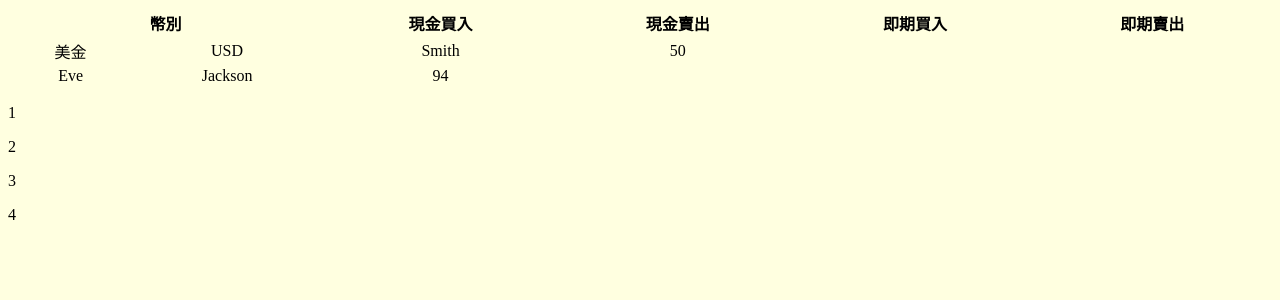
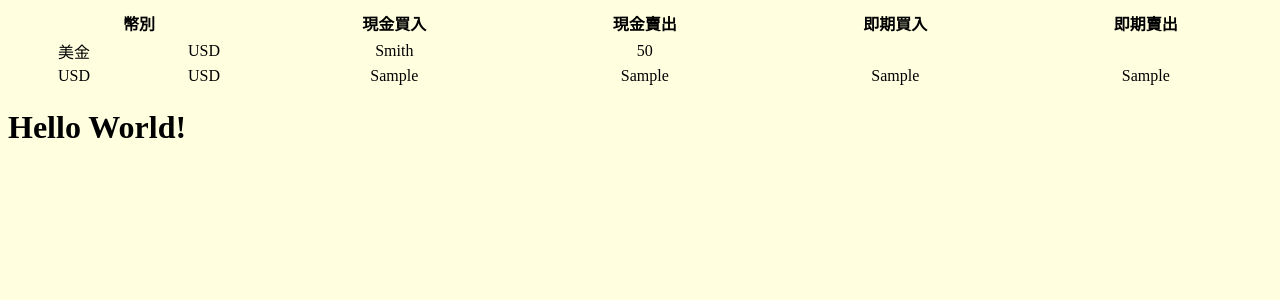
Before and after one commit to HuangLiang-Jun/PyDjango, a Django app: page /hello/ in a window 1280 px wide. Shown: the top 300 px of the page. Run offline with Django 3.2, Linux system fonts and the light colour scheme; tables that the repository leaves empty hold one stand-in row (values such as "Sample post").

Commit message:
html table setup

```diff
--- a/mysite/mysite/urls.py
+++ b/mysite/mysite/urls.py
@@ -15,10 +15,10 @@ Including another URLconf
 """
 from django.contrib import admin
 from django.urls import path
-from trips.views import hello_world
+from trips.views import fx
 import getFx
 urlpatterns = [
     path('admin/', admin.site.urls),
-    path('hello/', hello_world),
+    path('hello/', fx),
     path('GetFX/', getFx.GetFX),
 ]
--- a/mysite/templates/hellow_world.html
+++ b/mysite/templates/hellow_world.html
@@ -26,16 +26,18 @@
               <td>Smith</td>
               <td>50</td>
             </tr>
+            {% for fx in fx_list %}
             <tr align="center">
-              <td>Eve</td>
-              <td>Jackson</td>
-              <td>94</td>
+                <td>{{ fx.currency_cn }}</td>
+                <td>{{ fx.currency_en }}</td>
+                <td>{{ fx.cash_buying }}</td>
+                <td>{{ fx.cash_selling }}</td>
+                <td>{{ fx.spot_buying }}</td>
+                <td>{{ fx.spot_selling }}</td>
             </tr>
+            {% endfor %}
           </table>
-        <!-- <h1>Hello World!</h1>
-        <em>{{ current_time }}</em> -->
-        {% for i in des %}
-            <p>{{ i }}</p>
-        {% endfor %}
+        <h1>Hello World!</h1>
+
     </body>
 </html>
--- a/mysite/trips/views.py
+++ b/mysite/trips/views.py
@@ -5,18 +5,20 @@ from django.http import HttpResponse
 from datetime import datetime
 from django.shortcuts import render
 from getFx import GetFX
+import logging
+import json
+from trips.models import FX
 
-def hello_world(request):
+# def hello_world(request):
 
+#     logging.info('hello info')
+#     return render(request, 'hellow_world.html', {
+#         'current_time': str(datetime.now())
+#         })
 
+def fx(request):
+
+    fx_objs = FX.objects.all()
     return render(request, 'hellow_world.html', {
-        'current_time': str(datetime.now()),
-        'des': [1,2,3,4],
+        'fx_list': fx_objs,
         })
-
-# def fx(request):
-#     category = Fx.objects.last()
-#     return render(request, 'hellow_world.html', {
-#         'current_time': str(datetime.now()),
-#         'des': str('hihihi')
-#         })
```
